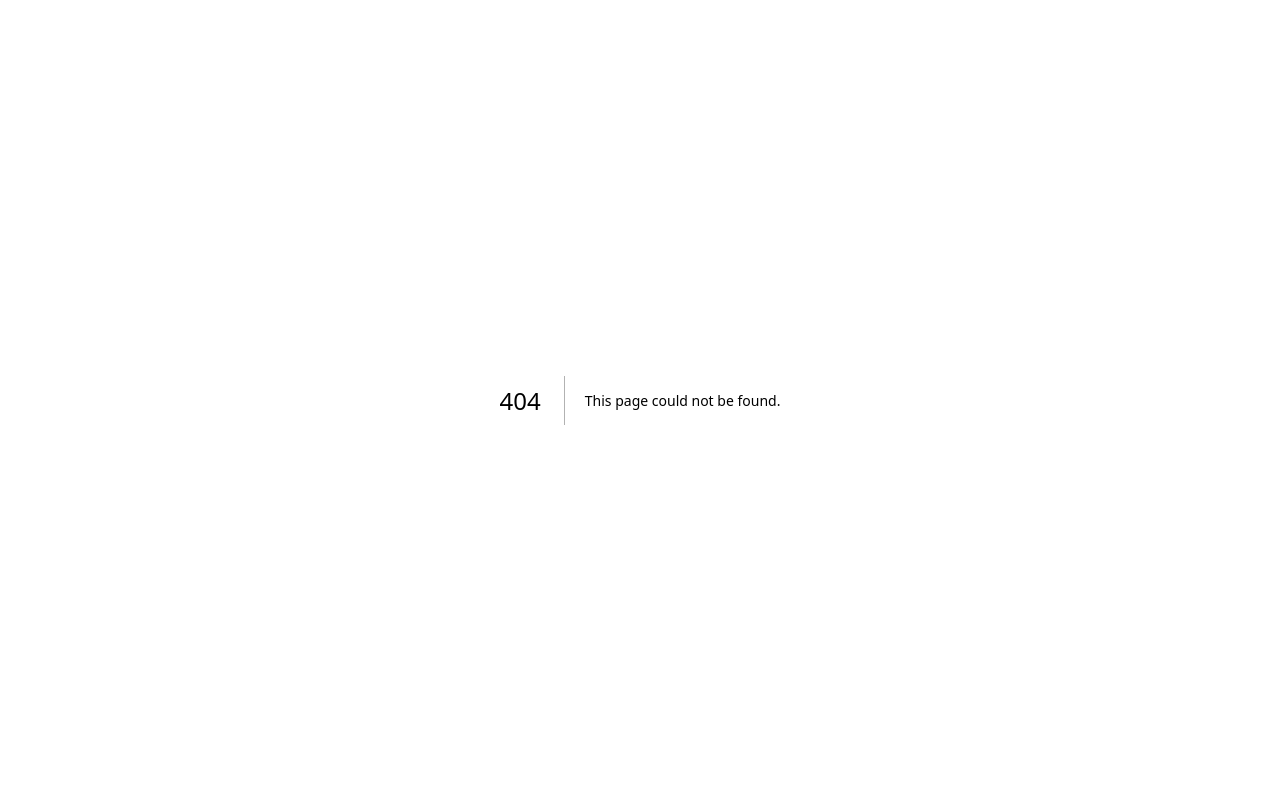
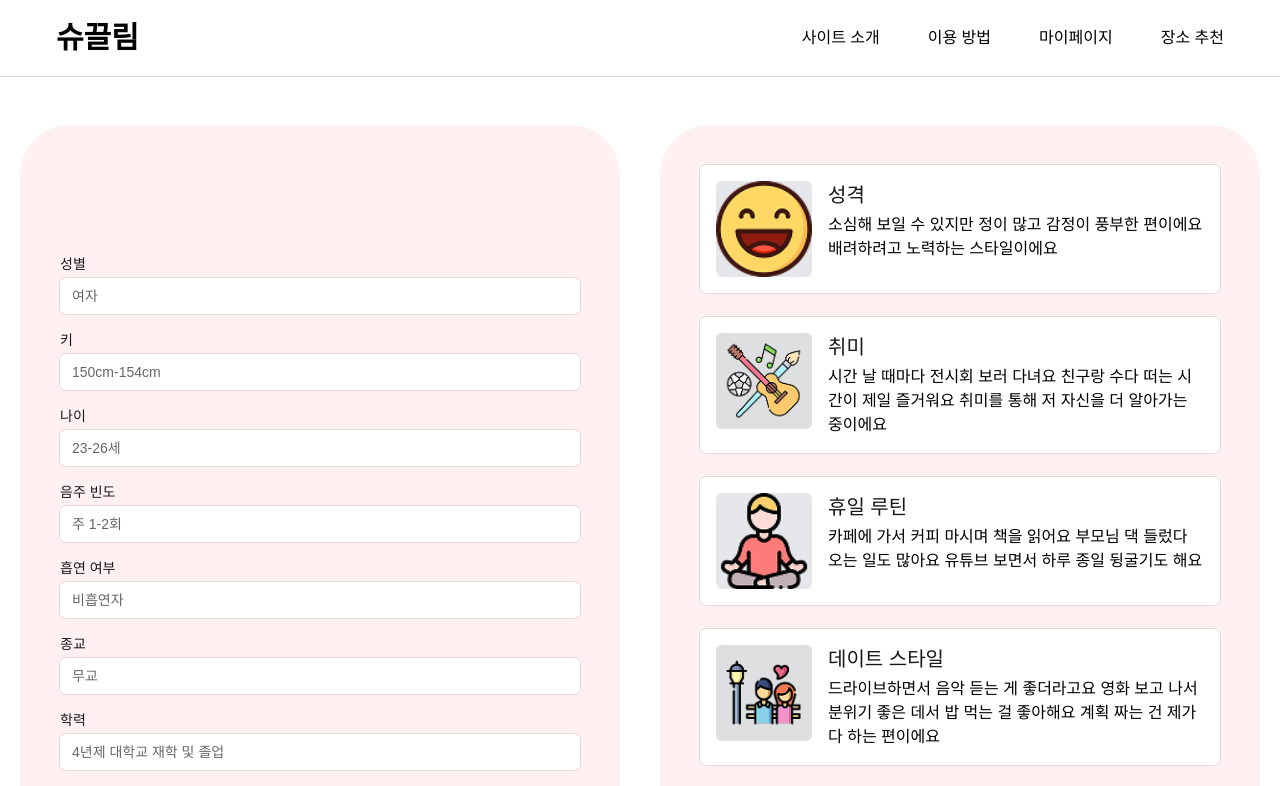
Before and after one commit to CSID-DGU/2025-1-DSCD-outsider-2, a Next.js app in the folder frontend/: page /matching_result_YJ in a window 1280 px wide. Before the commit this address had no page. Shown: the top 786 px of the page. Built offline with nearby package versions, Linux system fonts and the light colour scheme.

Commit message:
matching_result 유정화면

```diff
--- a/frontend/src/app/apply_complete/page.js
+++ b/frontend/src/app/apply_complete/page.js
@@ -18,20 +18,24 @@ export default function ApplyCompletePage() {
         </div>
       </div>
 
-
       {/* ----- 본문 영역 ----- */}
       <div className="flex flex-col items-center justify-center w-full mt-40 gap-12 text-center px-4">
-        {/* 텍스트 + 아이콘 */}
+        {/* 텍스트 */}
         <div className="text-black-400 text-4xl font-bold">
           소개팅 신청이 완료되었습니다!
         </div>
-        <div className="flex items-center gap-6">
+
+        {/* 이미지 클릭 시 이동 */}
+        <button
+          onClick={() => router.push("/matching_result_YJ")}
+          className="flex items-center justify-center"
+        >
           <img
             className="w-24 h-24"
             src="소개팅신청완료.png"
             alt="아이콘"
           />
-        </div>
+        </button>
 
         {/* 매칭 안내 박스 */}
         <div className="bg-rose-50 w-[878px] h-40 rounded-[30px] flex items-center justify-center px-10 text-center">
--- /dev/null
+++ b/frontend/src/app/matching_result_YJ/page.js
@@ -0,0 +1,130 @@
+"use client";
+
+import { useEffect, useState } from "react";
+import { useRouter } from "next/navigation";
+import Link from "next/link";
+
+export default function MatchingResult() {
+  const router = useRouter();
+  const [matchData, setMatchData] = useState(null);
+  const [loading, setLoading] = useState(true);
+
+  useEffect(() => {
+    setTimeout(() => {
+      const dummyData = {
+        gender: "여자",
+        height: "150cm-154cm",
+        age: "23-26세",
+        drink: "주 1-2회",
+        smoke: "비흡연자",
+        religion: "무교",
+        education: "4년제 대학교 재학 및 졸업",
+        mbti: "ISTP",
+        personality: "소심해 보일 수 있지만 정이 많고 감정이 풍부한 편이에요 배려하려고 노력하는 스타일이에요",
+        hobby: "시간 날 때마다 전시회 보러 다녀요 친구랑 수다 떠는 시간이 제일 즐거워요 취미를 통해 저 자신을 더 알아가는 중이에요",
+        holiday: "카페에 가서 커피 마시며 책을 읽어요 부모님 댁 들렀다 오는 일도 많아요 유튜브 보면서 하루 종일 뒹굴기도 해요",
+        datingStyle: "드라이브하면서 음악 듣는 게 좋더라고요 영화 보고 나서 분위기 좋은 데서 밥 먹는 걸 좋아해요 계획 짜는 건 제가 다 하는 편이에요",
+        strength: "작은 것도 잘 기억하려고 해요 감정 표현을 자주 하는 편이에요 함께 있는 시간은 최대한 즐겁게 만들고 싶어요"
+      };
+      setMatchData(dummyData);
+      setLoading(false);
+    }, 1000);
+  }, []);
+
+  if (loading || !matchData) {
+    return (
+      <div className="w-full min-h-screen flex items-center justify-center">
+        <div className="text-xl font-medium">로딩 중입니다...</div>
+      </div>
+    );
+  }
+
+  return (
+    <div className="w-full min-h-screen bg-white relative overflow-hidden">
+      {/* ----- 상단바 ----- */}
+      <div className="w-full px-14 py-5 flex justify-between items-center border-b border-gray-300">
+        <button onClick={() => router.push("/")} className="text-black text-3xl font-bold cursor-pointer">슈끌림</button>
+        <div className="flex gap-12">
+          <button onClick={() => router.push("/site_intro")} className="text-black text-base">사이트 소개</button>
+          <button onClick={() => router.push("/how_to_use")} className="text-black text-base">이용 방법</button>
+          <button onClick={() => router.push("/mypage")} className="text-black text-base">마이페이지</button>
+          <button onClick={() => router.push("/place_recommend")} className="text-black text-base">장소 추천</button>
+        </div>
+      </div>
+
+      {/* 메인 콘텐츠 영역 */}
+      <div className="w-full flex flex-col items-center justify-center px-4 py-12 gap-10">
+        <div className="flex flex-col lg:flex-row gap-10">
+          {/* 왼쪽 박스 */}
+          <div className="bg-rose-50 rounded-[50px] w-[600px] h-[850px] p-10 flex items-center justify-center">
+            <div className="flex flex-col gap-4 w-full">
+              {[
+                { label: "성별", value: matchData.gender },
+                { label: "키", value: matchData.height },
+                { label: "나이", value: matchData.age },
+                { label: "음주 빈도", value: matchData.drink },
+                { label: "흡연 여부", value: matchData.smoke },
+                { label: "종교", value: matchData.religion },
+                { label: "학력", value: matchData.education },
+                { label: "MBTI", value: matchData.mbti }
+              ].map((item) => (
+                <div key={item.label}>
+                  <div className="text-sm font-medium mb-1">{item.label}</div>
+                  <div className="w-full h-9 px-3 bg-white rounded-md outline outline-1 outline-black/10 flex items-center text-black/60 text-sm">
+                    {item.value}
+                  </div>
+                </div>
+              ))}
+            </div>
+          </div>
+
+          {/* 오른쪽 박스 */}
+          <div className="bg-rose-50 rounded-[50px] w-[600px] h-[850px] p-10 flex flex-col gap-6 overflow-y-auto scrollbar-thin scrollbar-thumb-rose-200 scrollbar-track-transparent">
+            {[
+              { title: "성격", content: matchData.personality, img: "성격.png" },
+              { title: "취미", content: matchData.hobby, img: "취미.png" },
+              { title: "휴일 루틴", content: matchData.holiday, img: "휴일루틴.png" },
+              { title: "데이트 스타일", content: matchData.datingStyle, img: "데이트스타일.png" },
+              { title: "장점", content: matchData.strength, img: "장점.png" }
+            ].map((item) => (
+              <div
+                key={item.title}
+                className="flex gap-4 p-4 rounded-md outline outline-1 outline-black/10 bg-white"
+              >
+                <div className="w-24 h-24 min-w-[96px] min-h-[96px] max-w-[96px] max-h-[96px] bg-gray-200 flex items-center justify-center rounded-md overflow-hidden">
+                  <img
+                    src={item.img}
+                    alt={item.title}
+                    className="w-full h-full object-cover"
+                  />
+                </div>
+                <div className="flex-1">
+                  <div className="text-xl font-medium mb-1">{item.title}</div>
+                  <div className="text-base text-black leading-normal break-words">
+                    {item.content}
+                  </div>
+                </div>
+              </div>
+            ))}
+          </div>
+        </div>
+
+        {/* 버튼 영역 */}
+        <div className="flex justify-center gap-6 mt-8">
+          <button
+          onClick={() => router.push("/match_reject")}
+          className="w-60 p-3 rounded-lg border border-black/50"
+          >
+            거절하기
+          </button>
+          <button
+          onClick={() => router.push("/match_accept")}
+          className="w-60 p-3 bg-red-200 rounded-lg text-white font-bold"
+          >
+            수락하기
+          </button>
+        </div>
+      </div>
+    </div>
+  );
+}
```
